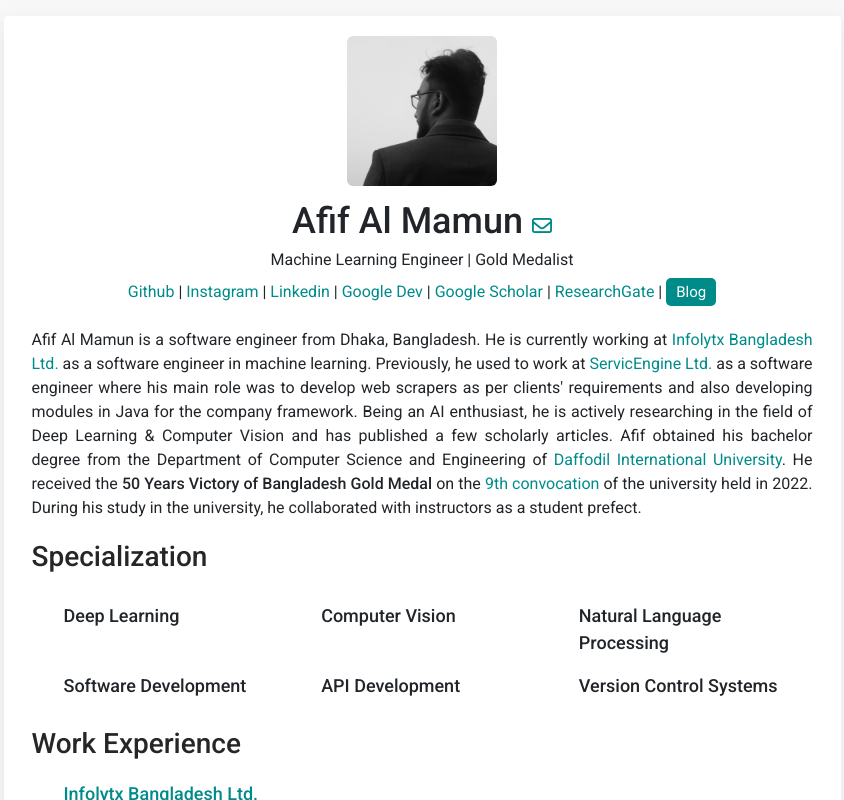
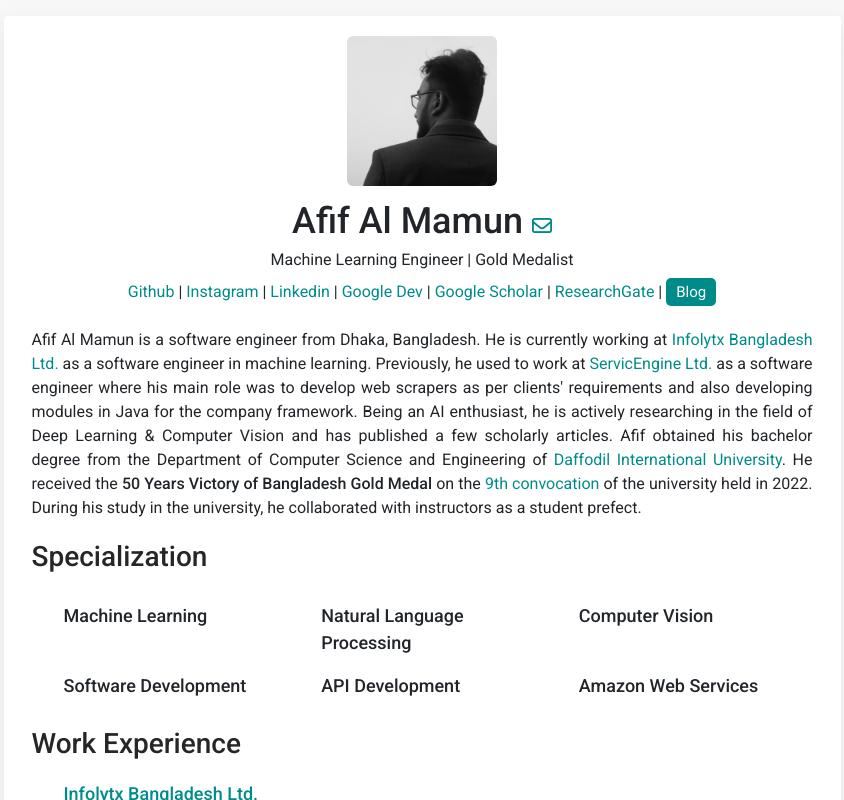
Before and after one commit to afifaniks/afifaniks-github-io-old, a React (Create React App) app: page / in a window 1280 px wide. Shown: the top 800 px of the page, without its empty margins (218-1062 px from the left). Built offline with nearby package versions, Linux system fonts and the light colour scheme.

Commit message:
Update specializations

```diff
--- a/src/statics/PROFILE_DATA.js
+++ b/src/statics/PROFILE_DATA.js
@@ -261,12 +261,12 @@ const PROFILE_DATA = Object.freeze({
         },
     ],
     specializations: [
-        "Deep Learning",
+        "Machine Learning",
+        "Natural Language Processing",
         "Computer Vision",
-        "Natural Language Processing",
         "Software Development",
         "API Development",
-        "Version Control Systems",
+        "Amazon Web Services",
     ],
     opinions: [
         {
```
